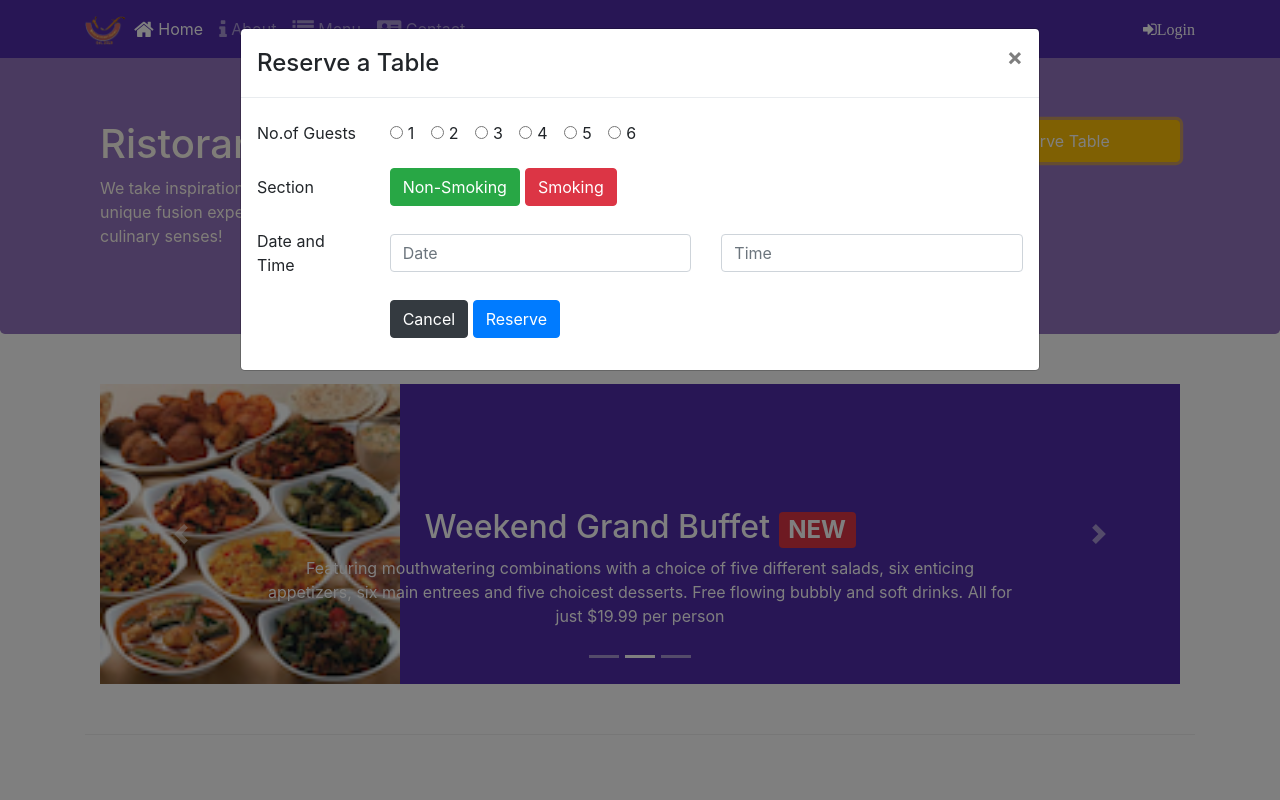
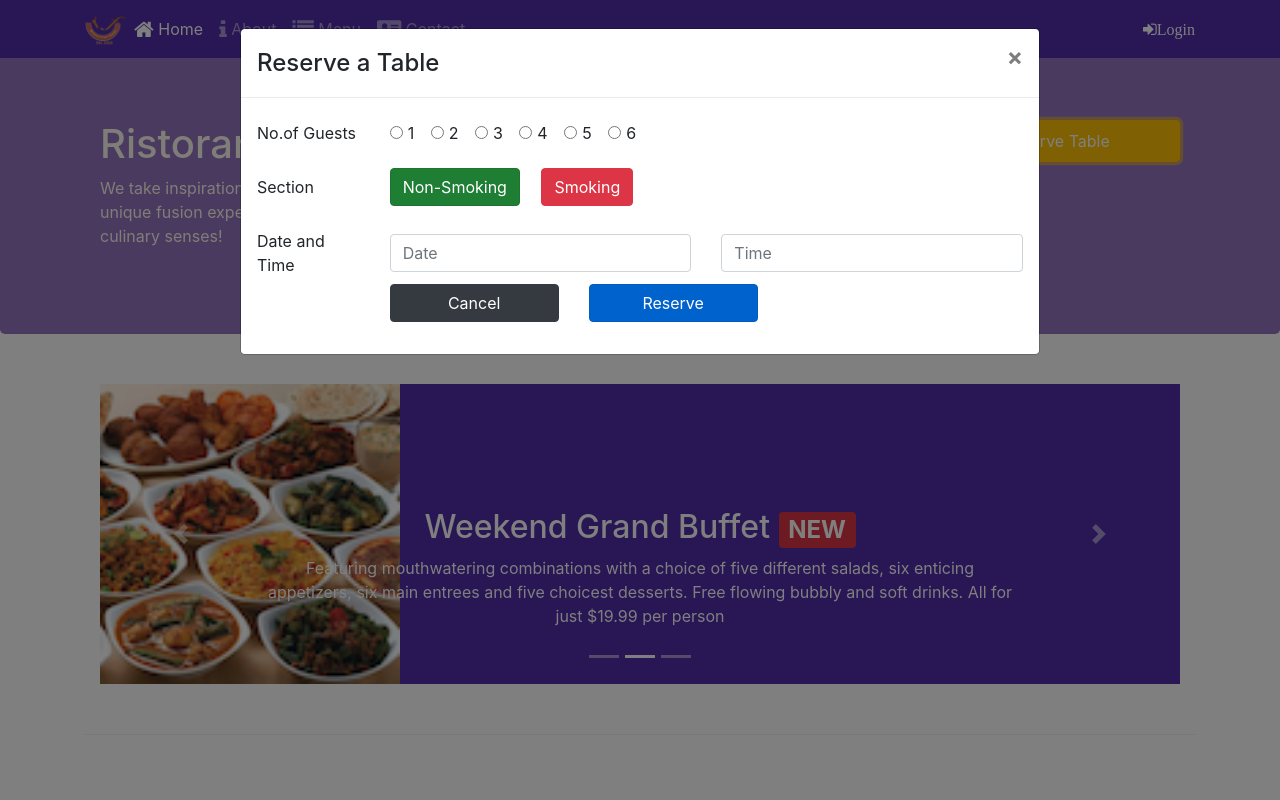
Before and after one commit to d-e-k-u/inder, a website: page index.html in a window 1280 px wide. Both pictures are taken after a click on the button "Reserve Table". Shown: the top 800 px of the page. Drawn offline with nearby package versions, Linux system fonts and the light colour scheme.

Commit message:
assig 3 done

```diff
--- a/index.html
+++ b/index.html
@@ -237,7 +237,7 @@
 
 
 
-                                                    <form action="" class="" id="toform">
+                                         <form id="toform">
                                                         <div class="row form-group">
                                                         <div class="col-md-2">
                                                             <label for="gridradios" class=" col-form-label form-chcek-label">No.of Guests</label>
@@ -293,30 +293,30 @@
 
                                                         </div>
                                                         <!-------/////////////////////////////////////////////-->
-                                                        <div class="row form-group">
+                                                        <div class="form-group row">
                                                             <div class="col-md-2">
-                                                            <label for="gridradios" class=" col-form-label form-chcek-label">Section</label>
+                                                            <label for="gridradios" class="col-form-label form-chcek-label">Section</label>
                                                             </div>
-                                                            <div class="col-md-10 " o>
+                                                            <div class="col-md-10 " >
                                                                 <!--/////////////////////////-->
 
                                                                 <div class=" form-check form-check-inline ">
-                                                                    <button type="radio" class="form-check-input btn btn-success  d-flex" name="gridradios" id="optionx" value="optionx">
-                                                                            <label for="optionx" class="form-check-label">Non-Smoking
+                                                                    <button type="radio" class="form-check-input btn btn-success  d-flex active" name="gridradios" id="optionx" value="optionx">
+                                                                            <label for="optionx" class=" active form-check-label">Non-Smoking
                                                                             </label>
                                                                     </button>
-
+                                                                </div>
                                                                 <!--/////////////////////////-->
 
-
+                                                                <div class=" form-check form-check-inline ">
                                                                     <button type="radio" class="form-check-input btn btn-danger d-flex" name="gridradios" id="optiony" value="optiony">
                                                                         <label for="optiony" class="form-check-label">Smoking
                                                                         </button>
                                                                     </label>
                                                                 </div>
-                                                                </div>
                                                             </div>
 
+                                                        </div>
 
 
 
@@ -324,10 +324,11 @@
 
                                     <!--/////////////////////////-->
 
-                                                        <div class="row form-group">
-                                                            <div class="col-md-2">
-                                                                <label for="date and Time" class=" col-form-label">Date and Time</label>
+                                                        <div class=" form row" >
+                                                            <div class="col-md-2 align-self-center">
+                                                                <label for="date and Time" class="col-form-label form-chcek-label">Date and Time</label>
                                                             </div>
+
                                                                 <div class="col-md-5 align-self-center">
                                                                 <input type="Text" class="form-control" id="date" name="date" placeholder="Date">
 
@@ -339,21 +340,21 @@
 
                                                         </div>
                                     <!---//////////////////////////////////////////////////-->
-                                                        <div class=" row form-group">
-
-                                                            <div class=" offset-md-2 col-12">
-
-
-                                                                <button type="button" class="btn btn-dark">Cancel</button>
+                                                        <div class="form-group row">
 
 
 
-                                                                <button type="button" class="btn btn-primary">Reserve</button>
-
+                                                            <div class="offset-2 col-md-3">
+                                                                <button type="button" class="btn btn-dark btn-block order-first ">Cancel</button>
                                                             </div>
 
 
+                                                            <div class="col-md-3">
+                                                                <button type="button" class="btn btn-primary btn-block active  order-last ">Reserve</button>
+
+                                                            </div>
                                                         </div>
+
 
 
 
```
